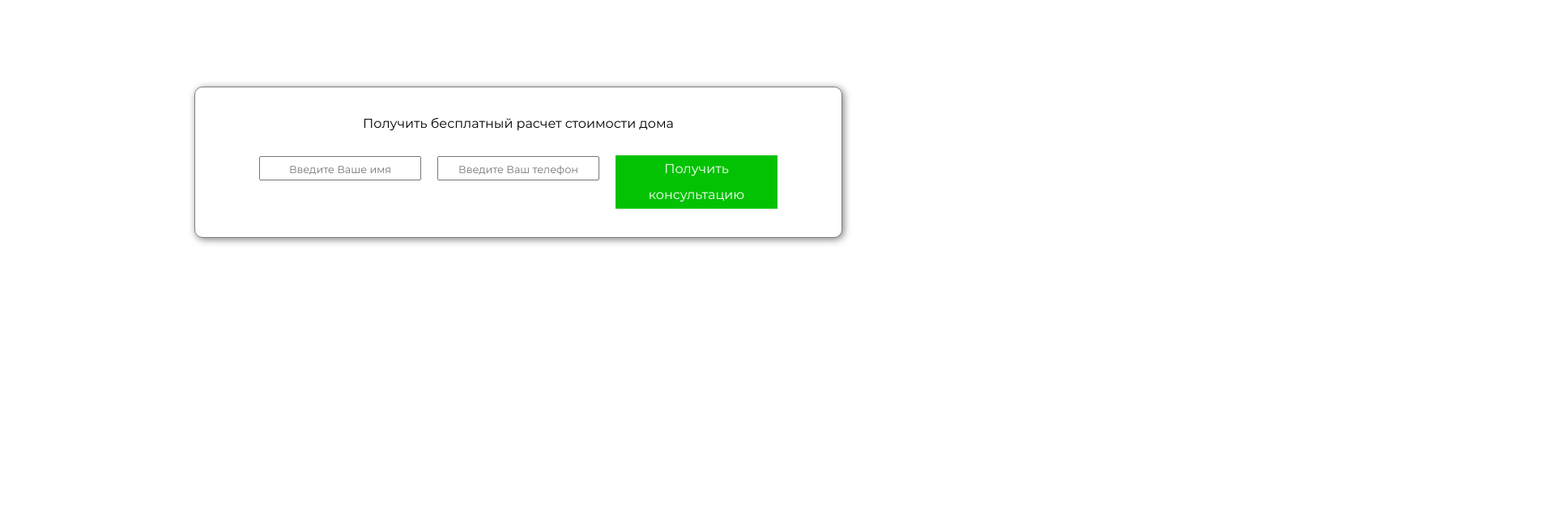
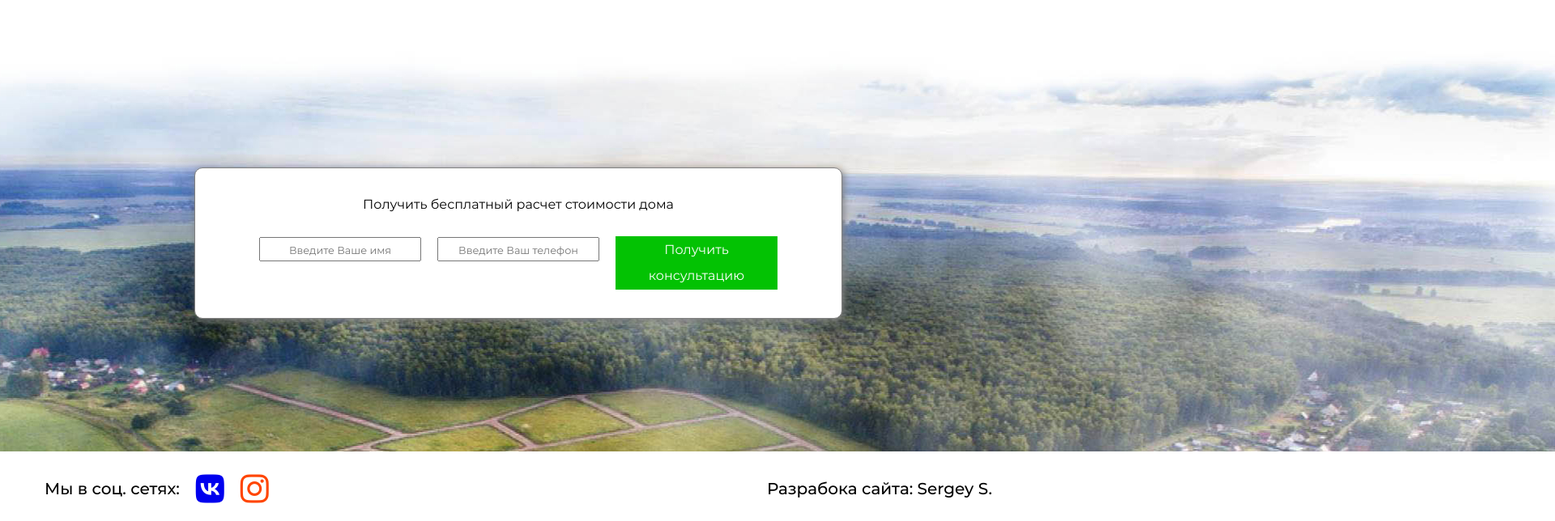
Before and after one commit to Sergey182/HOME, a website: page src/index.html in a window 1280 px wide. Shown: the part 4894-5538 px from the top of the page at 81% size, 1920 px wide, since content can reach past the window. Before the commit the page ends 5258 px from the top, so only its background shows below. Drawn offline with nearby package versions, Linux system fonts and the light colour scheme; files that its build step writes are made by us from their sources.

Commit message:
готово

```diff
--- a/src/html/_calculation.html
+++ b/src/html/_calculation.html
@@ -1,4 +1,7 @@
 <section class="calculation">
+    <div class="calculation__pictures">
+        <img src="../img/forest.jpg" alt="Лес" class="calculation-pic">
+    </div>
     <div class="container">
         <div class="calculation__container">
         <form method="post" action="" class="calculation__form" name="calculation__form">
--- /dev/null
+++ b/src/html/_footer.html
@@ -0,0 +1,20 @@
+<footer class="footer">
+    <div class="container">
+        <div class="footer__container">
+            <div class="we">
+                <p class="we__text">Мы в соц. сетях:</p>
+
+                <ul class="contact-social-icon">
+                <li class="vk"> <a href="#"><i class="fa fa-vk fa-2x" aria-hidden=
+                true
+                ></i></a></li>
+                <li class="instagram"> <a href="#"><i class="fa fa-instagram fa-2x" aria-hidden=
+                true
+                ></i></a></li>
+                </ul>
+
+            </div>
+            <a href="https://vk.com/alanwake7" target="_blank" rel="nofollow" class="develope">Разрабока сайта: Sergey S.</a>
+        </div>
+    </div>
+</footer>
--- a/src/index.html
+++ b/src/index.html
@@ -16,5 +16,7 @@
       @@include('./html/_whywork.html')
       @@include('./html/_calculation.html')
     </main>
+    @@include('./html/_footer.html')
+    <script src="https://use.fontawesome.com/d6facbf7fa.js"></script>
   </body>
 </html>
--- a/src/scss/style.scss
+++ b/src/scss/style.scss
@@ -465,6 +465,7 @@ body {
 /*=====================CALCULATION START=============================*/
 .calculation {
     margin-bottom: 50px;
+    position: relative;
 }
 
 .calculation__form {
@@ -476,6 +477,7 @@ body {
     border-radius: 10px;
     box-shadow: 2px 2px 10px  gray;
     background-color: #fff;
+    margin-top: 100px;
     &:hover {
         box-shadow: 2px 2px 10px  $colr;
     }
@@ -489,6 +491,7 @@ body {
 
 .form__fields {
     display: flex;
+    flex-wrap: wrap;
     flex-direction: row;
     justify-content: center;
     align-items: baseline;
@@ -498,4 +501,62 @@ body {
     margin-right: 20px;
 }
 
+.calculation__pictures {
+    position: absolute;
+    z-index: -1;
+    top: -80px;
+
+}
+
+.calculation__pic {
+    width: 100%;
+}
 /*=====================CALCULATION END=============================*/
+
+
+/*========================================================================================*/
+
+
+/*=====================FOOTER START=============================*/
+
+.footer {
+    width: 100%;
+    height: 70px;
+    margin-top: 150px;
+    background-color: #fff;
+}
+
+.footer__container {
+    display: flex;
+    flex-direction: row;
+    flex-wrap: wrap;
+    justify-content: space-between;
+    align-items: center;
+}
+
+.we {
+    display: flex;
+    align-items: center;
+    @include par;
+}
+
+.contact-social-icon {
+    display: flex;
+    align-items: center;
+    margin-left: 20px;
+}
+
+.fa-instagram {
+    margin-left: 20px;
+    color: orangered;
+}
+
+.develope {
+    @include par;
+    transition: all 0.5s;
+    &:hover {
+        color: $colr;
+    }
+}
+
+/*=====================FOOTER END=============================*/
```
Also changed, not shown: HOME/index.html (+24 -0 lines), HOME/css/style.css, HOME/css/style.min.css.
